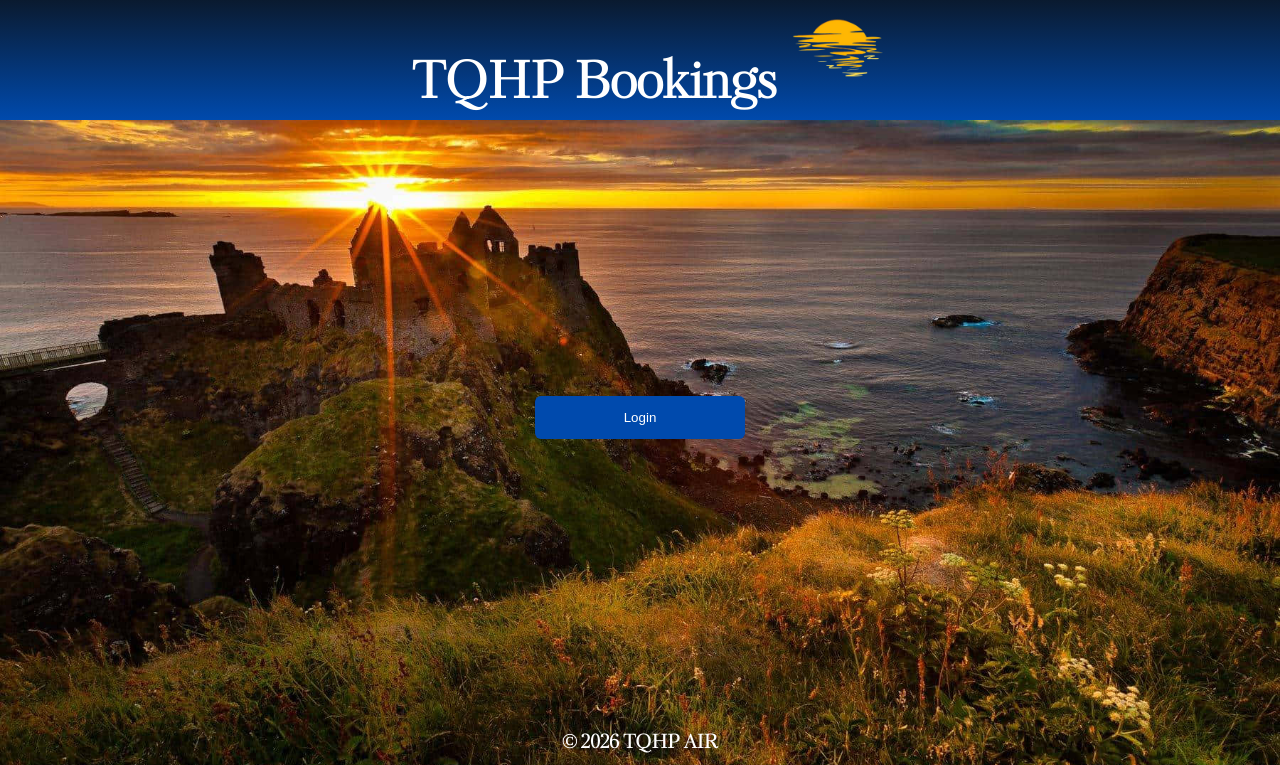
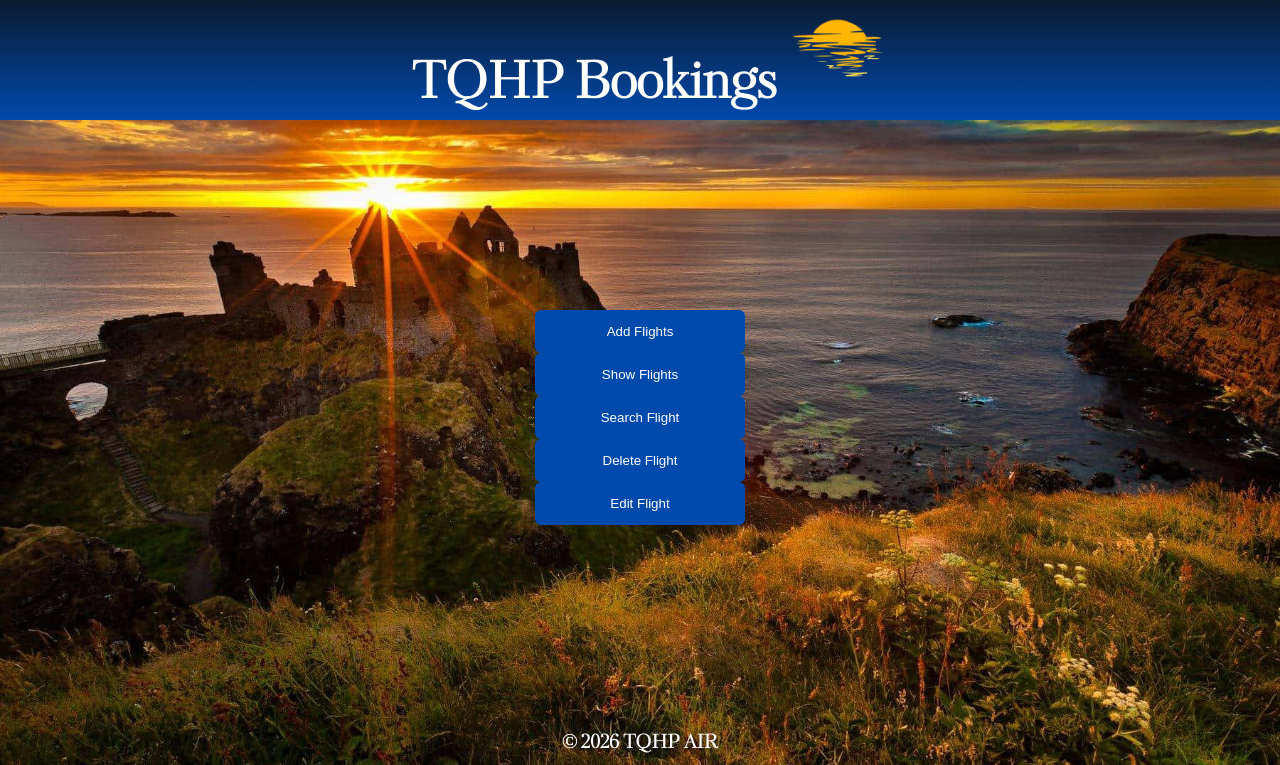
Before and after one commit to heidimusoke/Team_Project, a Flask app: page /admin in a window 1280 px wide. Shown: the top 765 px of the page. Run offline with Flask 3, Linux system fonts and the light colour scheme.

Commit message:
finished login functionality

```diff
--- a/project/app.py
+++ b/project/app.py
@@ -427,7 +427,7 @@ def adminLogin():
     password = request.form["password"]
 
     a = conn.execute(
-        "SELECT * FROM AdminTable WHERE username = ?",(username,)).fetchone()
+        "SELECT * FROM Admin WHERE username = ?",(username,)).fetchone()
 
     if a is None:
         conn.close()
--- a/project/static/airplane.css
+++ b/project/static/airplane.css
@@ -92,7 +92,6 @@ body {
 }
 
 #crudButtons {
-    display: none;
     flex-direction: column;
     gap: 20px;
     width: 100%;
--- a/project/templates/home.html
+++ b/project/templates/home.html
@@ -18,7 +18,6 @@
     </div>
 
     <div class = "main">
-    <button id = "login" onclick="login()">Login</button>
 
     <div id = "inputDiv">
         Enter flight id
@@ -82,15 +81,7 @@ function goToAction(button){
     document.getElementById("flightInput").value = "";
 
 }
-
-        function login(){
-            //Shows the buttons
-            document.getElementById("crudButtons").classList.toggle("show");
-            //hides the login
-            document.getElementById("login").style.display="none";
-        }
-
-        </script>
+    </script>
 </body>
 
 </html>
```
Also changed, not shown: project/AirPlaneSystem.db, 1 other file.
